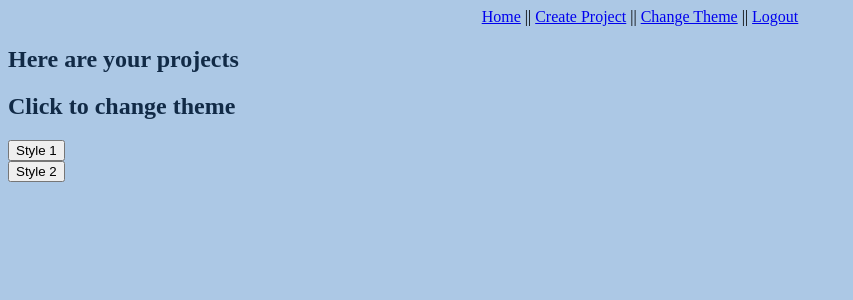
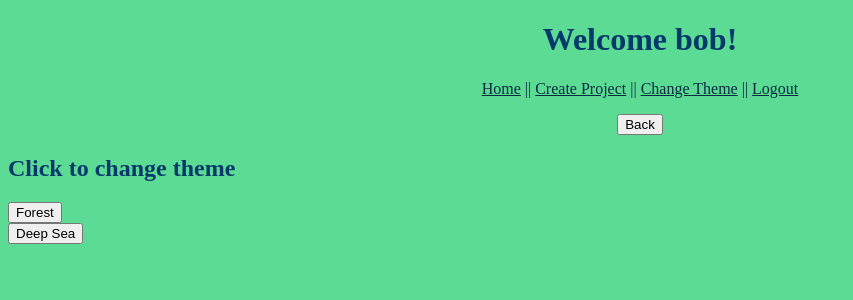
Before and after one commit to michaelslusser/ITIS3155ProjectTracker, a Flask app: page /style/1 in a window 1280 px wide. Shown: the top 300 px of the page, without its empty margins (0-853 px from the left). Run offline with Flask 3, Linux system fonts and the light colour scheme; a user stored in the database is signed in.

Commit message:
added themes and back buttons

```diff
--- a/app.py
+++ b/app.py
@@ -29,6 +29,7 @@ with app.app_context():
 @app.route('/')
 @app.route('/index')
 @app.route('/projects') # can delete this later if needed
+@app.route('/notes/')
 def index():
     if session.get('user'):
         projects = find_projects()
--- a/static/main.css
+++ b/static/main.css
@@ -1,33 +1,46 @@
 /* webpage styling */
 h1{
-    color:black;
+    color:#05386B;
     text-align: center;
 }
 h2{
-    color: #112A46;
+    color: #05386B;
+}
+h3{
+    color:#0e2c4b;
+    font-size: 16px;
+}
+h4{
+    color:#0a2b40;
+    font-size: 18px;
 }
 body{
-    background:#ACC8E5;
+    background:#5CDB95;
 }
+a {
+    color: inherit;
+    color: #0a2b40;
+  }
 
 nav{
     text-align: center;
 }
 
 .box{
+    color: #1b6758;
     width: 100%;
     height: 500px;
     width: 25em;
     text-align: center;
 }
 .insideBox{
-    background-color: white;
+    background-color: #edf5e1;
     text-align: left;
     border: 5px solid;
     margin-bottom: 20px;
 }
 .tableRow{
-    border: 5px solid black;
+    border: 5px solid #1b6758;
 }
 .projectView{
     text-align: center;
--- a/templates/change_theme.html
+++ b/templates/change_theme.html
@@ -6,27 +6,36 @@
         <meta name="viewport" content="width=device-width, initial-scale=1">
         <title>Homepage</title>
         <!--styles-->
-        {% if theme_id == 1 %}
+        {% if theme == 1 %}
+            <link rel="stylesheet" href="{{ url_for('static', filename='second.css')}}">
+        {% else %}
             <link rel="stylesheet" href="{{ url_for('static', filename='main.css')}}">
-        {% else %}
-            <link rel="stylesheet" href="{{ url_for('static', filename='second.css')}}">
         {% endif %}
     </head>
+        <p></p>
+
     <body>
+        <h1>Welcome {{user}}!</h1>
         <nav>
             <!--Add other pages-->
-            <a href="{{ url_for('index') }}">Home</a> ||
-            <a href="{{ url_for('new_project') }}">Create Project</a> ||
-            <a href="{{ url_for('change_style', theme_id=theme) }}" method = "get">Change Theme</a> ||
+            <a href="{{ url_for('index') }}">Home</a> <a>||</a>
+            <a href="{{ url_for('new_project') }}">Create Project</a> <a>||</a>
+            <a href="{{ url_for('change_style', theme_id=theme) }}" method = "get">Change Theme</a> <a>||</a>
             <a href="{{ url_for('logout') }}">Logout</a>
         </nav>
-        <h2>Here are your projects</h2>
+        <p></p>
+        <div class="projectView">
+            <form action="{{ url_for('index')}}" method = "get">
+                <input type="submit" value="Back">
+            </form>
+        </div>
         <h2>Click to change theme</h2>
         <form action="{{url_for('change_style', theme_id=1)}}" method="post">
-            <input type="submit" value="Style 1" name="styling 1">
+            <input type="submit" value="Forest" name="styling 1">
         </form>
+
         <form action="{{url_for('change_style', theme_id=2)}}" method="post">
-            <input type="submit" value="Style 2" name="styling 2">
+            <input type="submit" value="Deep Sea" name="styling 2">
         </form>
     </body>
 </html>
--- a/templates/login.html
+++ b/templates/login.html
@@ -7,7 +7,7 @@
     <link rel="stylesheet" href="{{ url_for('static', filename='forms.css') }}">
 </head>
     <body>
-        <h2>Please Login below</h2>
+        <h2>Please login below...</h2>
         <div class="formwrapper">
             <h2 class="title">Login</h2>
             <form method="POST" action="/login">
--- a/templates/register.html
+++ b/templates/register.html
@@ -9,6 +9,7 @@
         <link rel="stylesheet" href="{{ url_for('static', filename='main.css') }}">
         <link rel="stylesheet" href="{{ url_for('static', filename='forms.css')}}">
     </head>
+    <h2>Please register below...</h2>
 <div class="formwrapper">
     <h2 class="title">Register</h2>
     <form method="POST" action="/register">
```
Also changed, not shown: static/second.css (+19 -5 lines), templates/index.html (+5 -7 lines), templates/new_project.html (+12 -6 lines), templates/new_task.html (+12 -5 lines), templates/view_project.html (+12 -6 lines), templates/view_task.html (+4 -4 lines), instance/project_app.db.
